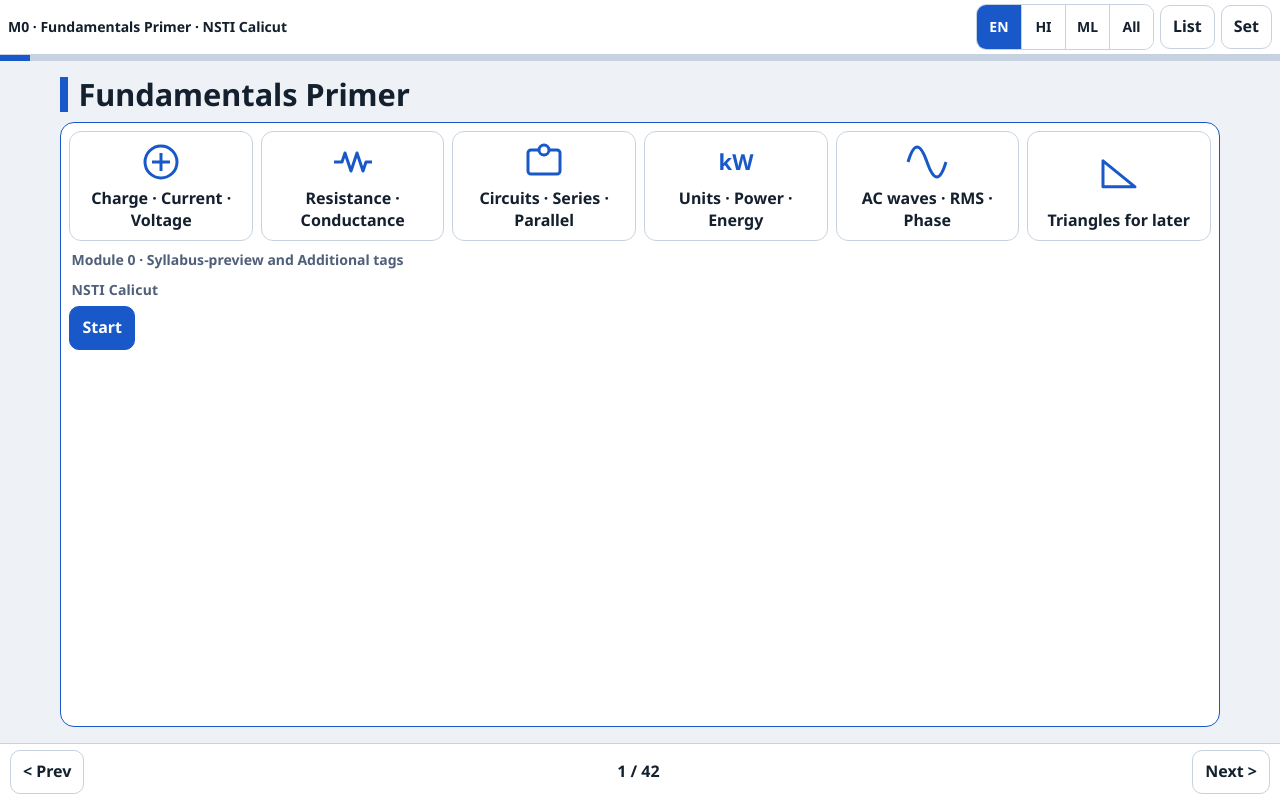
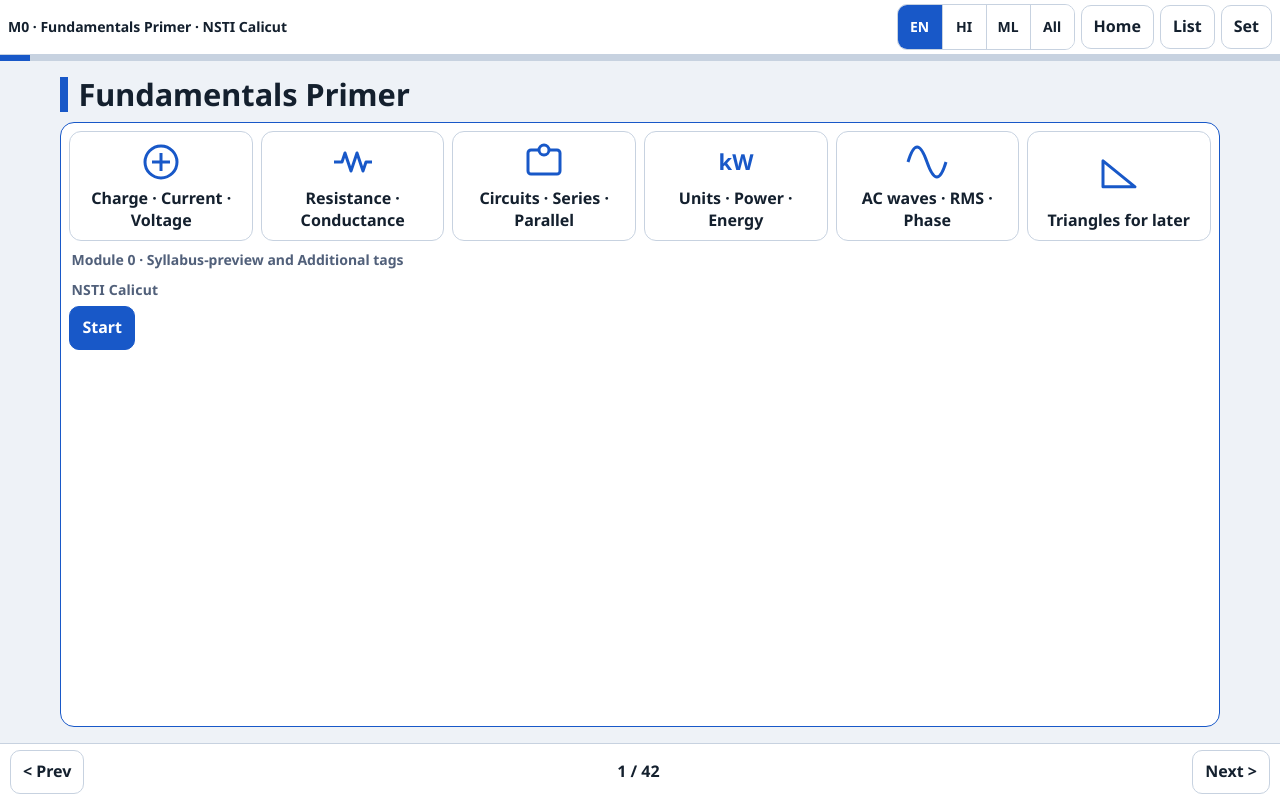
Before and after one commit to prasadum/electrician, a plain HTML site: page M00_Fundamentals_Primer.html in a window 1280 px wide. Drawn offline with Linux system fonts and the light colour scheme.

Commit message:
Module 0: Home button, real-world picture visible on wide screens
Co-Authored-By: Claude Sonnet 5.5 <noreply@anthropic.com>
Claude-Session: https://claude.ai/code/session_017ip7bSHC3TEZi1EDPTbUjU

```diff
--- a/M00_Fundamentals_Primer.html
+++ b/M00_Fundamentals_Primer.html
@@ -250,7 +250,7 @@ body[data-lang=hi] .trick small .t .hi,body[data-lang=all] .trick small .t .hi,b
 .realpic{background:var(--card);border:1.5px solid var(--line);border-radius:12px;padding:6px}
 .realpic svg{width:100%;height:auto;max-height:30vh;display:block}
 @media (orientation:portrait){.slide.hasreal[data-step="0"] .s-vis{display:none}}
-@media (min-width:820px) and (orientation:landscape){.realpic{display:none}}
+@media (min-width:820px) and (orientation:landscape){.realpic svg{max-height:26vh}}
 
 .eqs{display:flex;flex-direction:column;gap:3px;margin-top:6px;font-size:16px}
 .eql{opacity:.75}.eql.now{font-weight:700;color:var(--frm);opacity:1}
@@ -309,6 +309,8 @@ body.short .slide.stepped[data-step] .q .t .hi,body.short .slide.stepped[data-st
  .slide.stepped[data-step="2"] .s-vis svg{max-height:calc(var(--sh,600px)*.36)}
 }
 body.short .slide[data-id="fault1"] .s-vis svg,body.short [data-id="fault1"] svg{max-height:calc(var(--sh,500px)*.26)}
+
+#b-home{display:inline-flex;align-items:center;justify-content:center;text-decoration:none;color:inherit}
 </style>
 <script>/* ===== Terms: [English, Hindi, Malayalam, symbol/unit html] ===== */
 const T={
@@ -661,7 +663,7 @@ function init(){
   document.body.innerHTML=`<div id="app">
   <div class="bar"><span class="ttl">M0<span class="lg"> · Fundamentals Primer · NSTI Calicut</span></span><span id="xp"></span>
    <div class="seg" id="lang" role="group" aria-label="Language"><button data-l="en" aria-pressed="false">EN</button><button data-l="hi" aria-pressed="false">HI</button><button data-l="ml" aria-pressed="false">ML</button><button data-l="all" aria-pressed="false">All</button></div>
-   <button class="btn" id="b-menu" aria-label="Slide list">List</button><button class="btn" id="b-set" aria-label="Settings">Set</button></div>
+   <a class="btn" id="b-home" href="index.html" aria-label="Home">Home</a><button class="btn" id="b-menu" aria-label="Slide list">List</button><button class="btn" id="b-set" aria-label="Settings">Set</button></div>
   <div id="prog" role="progressbar" aria-label="Progress"><i></i></div>
   <div id="stage" tabindex="-1"></div>
   <div class="nav"><button class="btn" id="prev" aria-label="Previous slide">&lt; Prev</button><span class="cnt" id="cnt"></span><button class="btn" id="next" aria-label="Next slide">Next &gt;</button></div>
```
